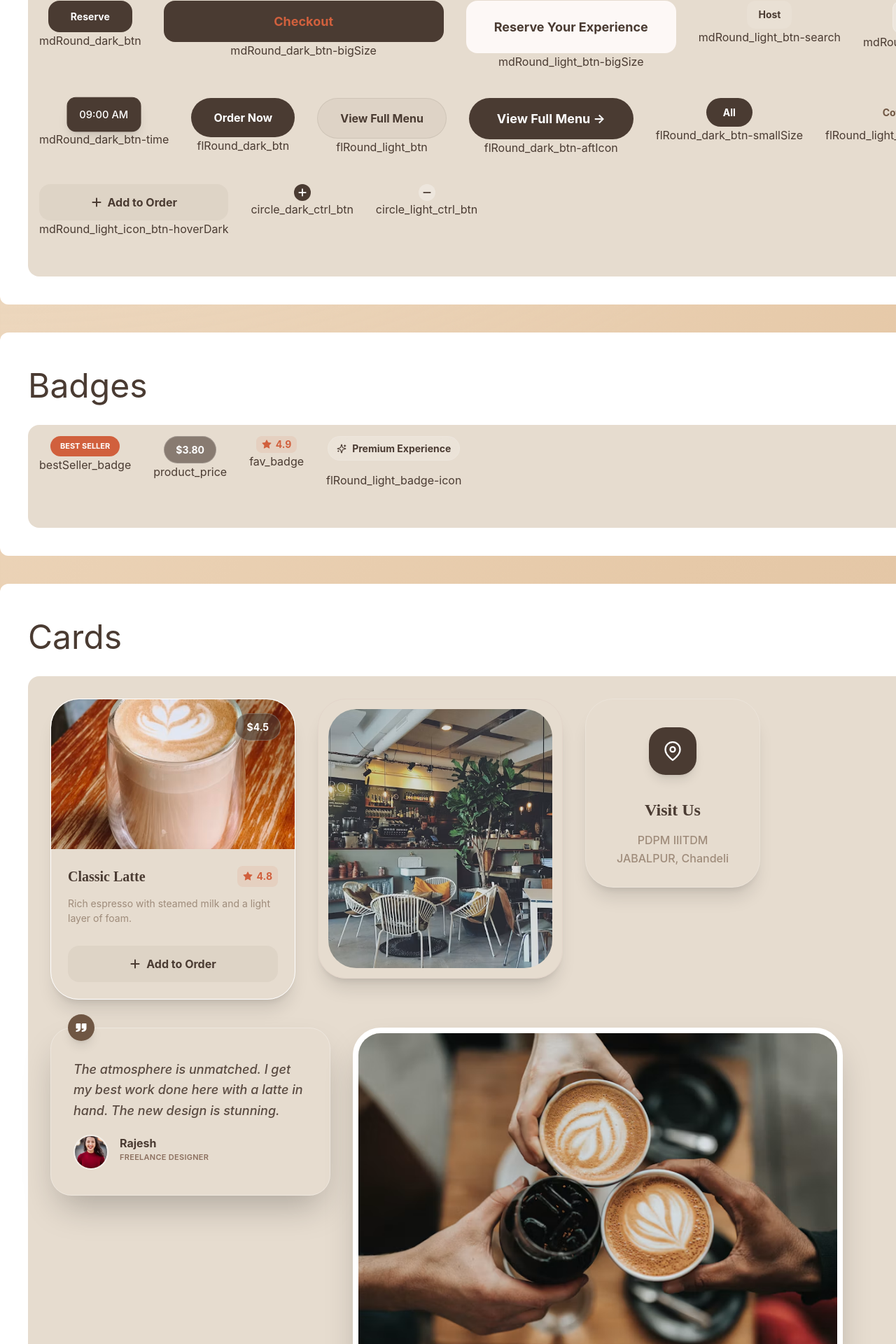
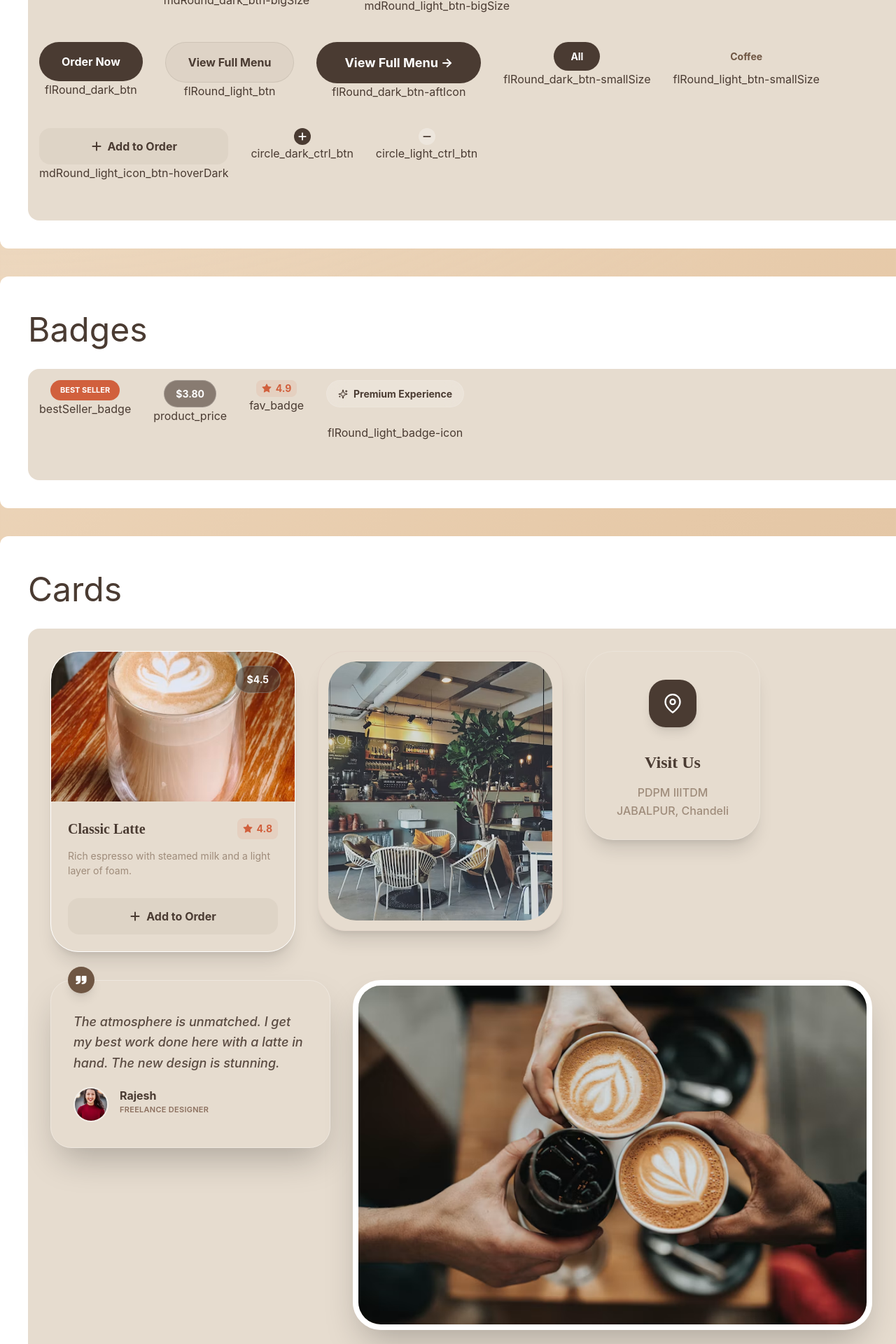
Before and after one commit to rachel0623123/coffee_station_nick, a React (Vite) app: page /design_system in a window 1280 px wide. Shown: the part 1180-3100 px from the top of the page at 70% size. Built offline with nearby package versions, Linux system fonts and the light colour scheme.

Commit message:
revert: restore shared styles not related to responsive.

```diff
--- a/src/app/index.css
+++ b/src/app/index.css
@@ -11,12 +11,6 @@ body {
       linear-gradient(135deg, #f5e6d3 0%, #e6c9a8 50%, #d7b899 100%);
     min-height: 100vh;
     position: relative;
-}
-
-main {
-    padding-top: 80px;
-    padding-bottom: 80px;
-    margin: auto;
 }
 
 @layer components {
@@ -36,7 +30,7 @@ main {
         @apply p-2.5 bg-coffee-900 text-white rounded-xl focus:outline-none transition-transform active:scale-90 text-bgTxt
     }
     .mdRound_dark_btn-bigSize {
-        @apply w-[400px] rounded-2xl bg-coffee-900 py-4 text-mdTxt font-bold font-sans text-terracotta text-center hover:bg-black transition-all duration-300
+        @apply w-full py-3.5 sm:py-4 bg-coffee-900 text-terracotta rounded-xl font-bold sm:text-mdTxt hover:bg-black hover:shadow-xl transition-all active:scale-[0.98] disabled:opacity-70 disabled:cursor-not-allowed mt-2
     }
     .mdRound_light_icon_btn-hoverDark {
         @apply w-full bg-coffee-900/5 py-3.5 text-coffee-900 transition duration-300 flex items-center justify-center font-bold rounded-2xl hover:bg-coffee-900 hover:text-white
@@ -48,13 +42,13 @@ main {
         @apply bg-white/10 hover:bg-white/20 px-4 py-2.5 rounded-xl text-sm font-bold transition-colors
     }
     .mdRound_light_btn-time {
-        @apply py-3 px-4 rounded-xl text-smTxt font-medium transition-all border-1 bg-white/30 text-coffee-900 border-white/20 hover:bg-white/50
+        @apply py-2.5 sm:py-3 rounded-xl text-sm1Txt sm:text-smTxt font-medium transition-all border bg-white/30 text-coffee-900 border-white/20 hover:bg-white/50
     }
     .mdRound_dark_btn-time {
-        @apply py-3 px-4 rounded-xl text-smTxt font-medium transition-all border bg-coffee-900 text-white border-coffee-900 shadow-lg scale-105
+        @apply py-2.5 sm:py-3 rounded-xl text-sm1Txt sm:text-smTxt font-medium transition-all border bg-coffee-900 text-white border-coffee-900 shadow-lg scale-105
     }
     .flRound_dark_btn {
-        @apply bg-coffee-900 px-8 py-4 rounded-full text-white font-sans font-bold hover:bg-black transition-all duration-300
+        @apply px-8 py-3.5 sm:py-4 bg-coffee-900 text-white rounded-full font-bold text-smTxt sm:text-base hover:bg-black hover:shadow-2xl transition-all
     }
     .flRound_dark_btn-aftIcon {
         @apply px-10 py-4 bg-coffee-900 text-mdTxt text-white font-sans font-bold rounded-full hover:bg-black transition-all duration-300
@@ -63,10 +57,10 @@ main {
         @apply px-8 py-4 rounded-full text-coffee-900 bg-coffee-900/5 font-sans font-bold border-1 border-coffee-900/10 hover:scale-105 hover:bg-beige/10 hover:border-coffee-900/20 transition-all duration-300
     }
     .flRound_dark_btn-smallSize {
-        @apply bg-coffee-900 py-2.5 px-6 rounded-full text-white font-bold font-sans text-smTxt transition-all duration-300
+        @apply px-4 sm:px-6 py-2 sm:py-2.5 rounded-full text-sm1Txt sm:text-smTxt font-bold transition-all duration-300 relative overflow-hidden whitespace-nowrap bg-coffee-900 text-white
     }
     .flRound_light_btn-smallSize {
-        @apply bg-transparent py-2.5 px-6 rounded-full text-coffee-800 font-bold font-sans text-smTxt transition-all duration-300 hover:bg-white/40 hover:text-coffee-900
+        @apply px-4 sm:px-6 py-2 sm:py-2.5 rounded-full text-sm1Txt sm:text-smTxt font-bold transition-all duration-300 relative overflow-hidden whitespace-nowrap bg-transparent text-coffee-800 hover:bg-white/40 hover:text-coffee-900
     }
 
 
@@ -96,29 +90,33 @@ main {
         @apply flex items-center gap-1.5 text-terracotta text-sm font-bold bg-terracotta/10 px-2 py-0.5 rounded-lg
     }
     .flRound_light_badge-icon {
-        @apply inline-flex items-center gap-2 px-3 py-1.5 text-smTxt bg-white/20 backdrop-blur-md rounded-full text-coffee-900 font-bold mb-4 border border-white/10
+        @apply inline-flex items-center gap-2 px-3 sm:px-4 py-1.5 sm:py-2 bg-white/20 backdrop-blur-md rounded-full text-coffee-900 font-bold text-sm1Txt sm:text-smTxt mb-4 sm:mb-6 border-1 border-white/10
     }
 
     /*<------------- Cards ------------->*/
 
     .about_image_card {
-        @apply relative w-[700px] h-[500px] rounded-card overflow-hidden shadow-2xl border-4 sm:border-8 border-white group-hover:border-white/50 transition-colors duration-500
+        @apply relative h-[300px] sm:h-[500px] rounded-[32px] sm:rounded-[40px] overflow-hidden shadow-2xl border-4 sm:border-8 border-white group-hover:border-white/50 transition-colors duration-500
     }
     .about_image_card-img {
         @apply w-full h-full object-cover transform hover:scale-110 transition-transform duration-1000
     }
 
     .staff_image_card {
-        @apply w-56 h-56 mx-auto rounded-full overflow-hidden border-8 border-white shadow-xl relative z-10
+        @apply w-56 h-56 mx-auto mb-6 rounded-full overflow-hidden border-8 border-white shadow-xl relative z-10
     }
     .staff_image_card-img {
         @apply w-full h-full object-cover transform hover:scale-110 transition-transform duration-700
     }
 
     .map_image_card {
-        @apply relative p-4 rounded-card-lg shadow-2xl border border-white/40 overflow-hidden
+        @apply relative p-4 rounded-[32px] sm:rounded-card shadow-2xl border border-white/40 overflow-hidden
     }
     .map_image_card-img {
-        @apply w-full h-full object-cover rounded-card-lg
+        @apply w-full h-full object-cover rounded-[24px] sm:rounded-card-lg
+    }
+
+    .booking_form_label {
+        @apply text-sm1Txt sm:text-smTxt font-bold text-coffee-900 uppercase tracking-wide ml-2
     }
 }
```
